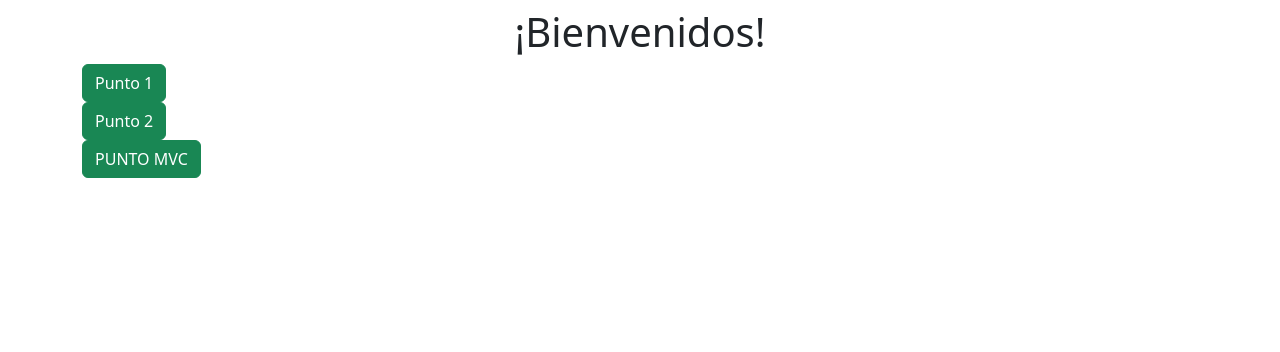
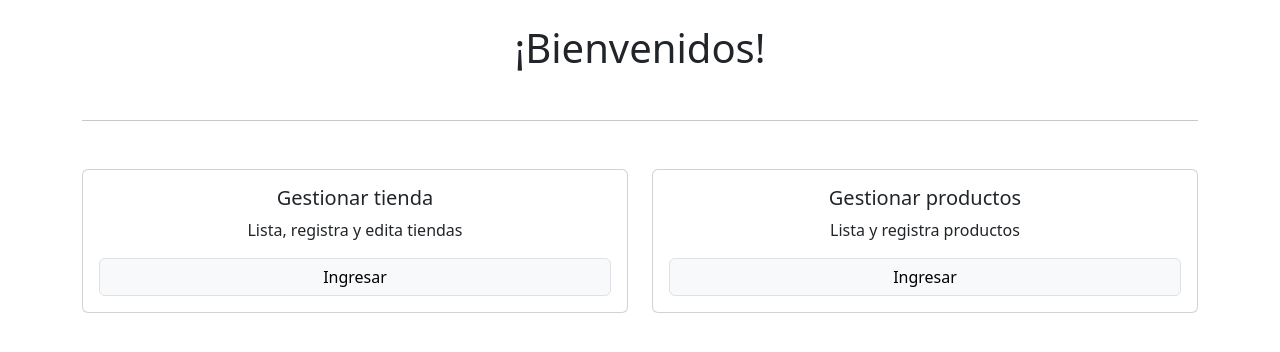
Before and after one commit to jennifergit1/RepositorioTreda, a PHP site: page / in a window 1280 px wide. Shown: the top 352 px of the page. Run offline with PHP 8.4, Linux system fonts and the light colour scheme.

Commit message:
Se organiza ortografía e interfaz

```diff
--- a/Vista/index.php
+++ b/Vista/index.php
@@ -12,21 +12,27 @@
 
 <body>
     <div class="container">
-        <h1 class="m-2 underline text-center">¡Bienvenidos!</h1>
+        <h1 class="mt-4 mb-2 underline text-center">¡Bienvenidos!</h1>
+        <hr class="my-5">
 
         <div class="row">
-            <div class="col-4 ">
-                <a href="" class="btn btn-success ">Punto 1</a>
+            <div class="col-sm-6">
+                <div class="card">
+                    <div class="card-body">
+                        <h5 class="card-title text-center">Gestionar tienda</h5>
+                        <p class="card-text text-center">Lista, registra y edita tiendas</p>
+                        <a href="listarTiendas.php" class="btn btn-light col-12 border">Ingresar</a>
+                    </div>
+                </div>
             </div>
-        </div>
-        <div class="row">
-            <div class="col-4 ">
-                <a href=" " class="btn btn-success ">Punto 2</a>
-            </div>
-        </div>
-        <div class="row">
-            <div class="col-4 ">
-                <a href="tiendaRegistrar.php" class="btn btn-success ">PUNTO MVC</a>
+            <div class="col-sm-6">
+                <div class="card">
+                    <div class="card-body">
+                        <h5 class="card-title text-center">Gestionar productos</h5>
+                        <p class="card-text text-center">Lista y registra productos</p>
+                        <a href="listarProductos.php" class="btn btn-light col-12 border">Ingresar</a>
+                    </div>
+                </div>
             </div>
         </div>
 
--- a/Vista/tiendaRegistrar.php
+++ b/Vista/tiendaRegistrar.php
@@ -11,9 +11,9 @@ require_once("header.php");
         <div class="input-group mt-3">
             <input type="date" class="form-control m-0" id="fechaApertura" name="fechaApertura" placeholder="Fecha de Apertura">
         </div>
-        <div class="row justify-content-end " style="margin-top: 30px;">
-            <div class="col-6">
-                <button type="submit" id="RegistrarTienda" name="RegistrarTienda" class="btn btn-success btn-lg">Registrar Tienda</button>
+        <div class="row justify-content-around " style="margin-top: 30px;">
+                    <a href="listarTiendas.php" class="btn btn-info col-md-3">Volver</a>
+                <button type="submit" id="RegistrarTienda" name="RegistrarTienda" class="btn btn-success col-md-3">Registrar Tienda</button>
             </div>
             <!-- /.col -->
         </div>
```
Also changed, not shown: Vista/editarTienda.php (+16 -16 lines), Vista/listarProductos.php (+6 -13 lines), Vista/listarTiendas.php (+6 -12 lines), Vista/productoRegistrar.php (+13 -12 lines).
